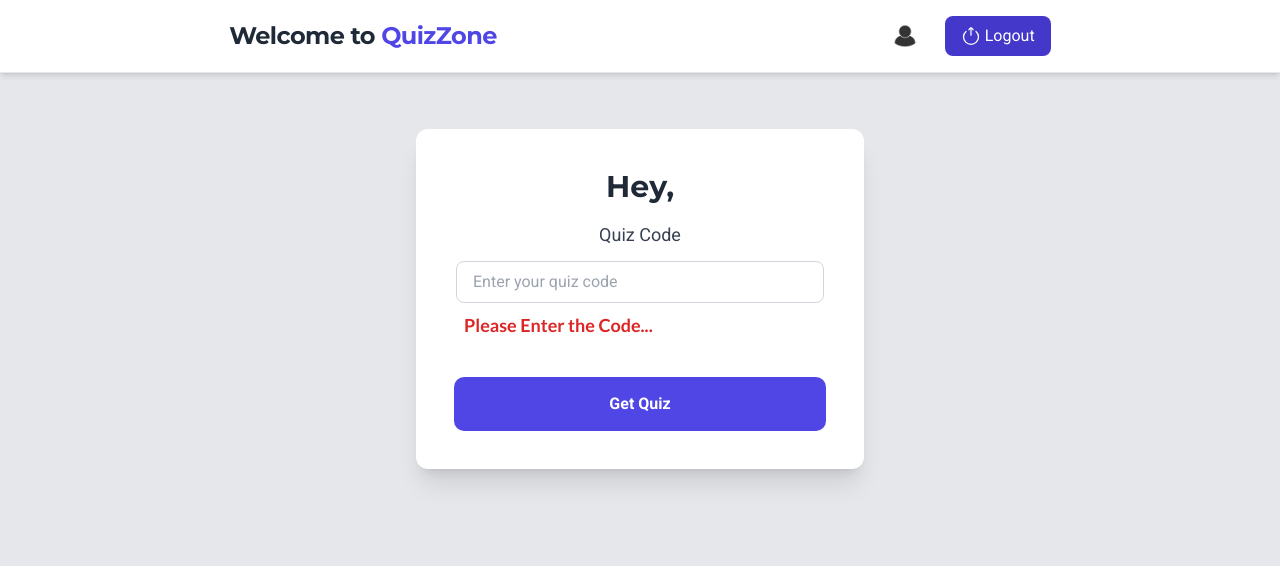
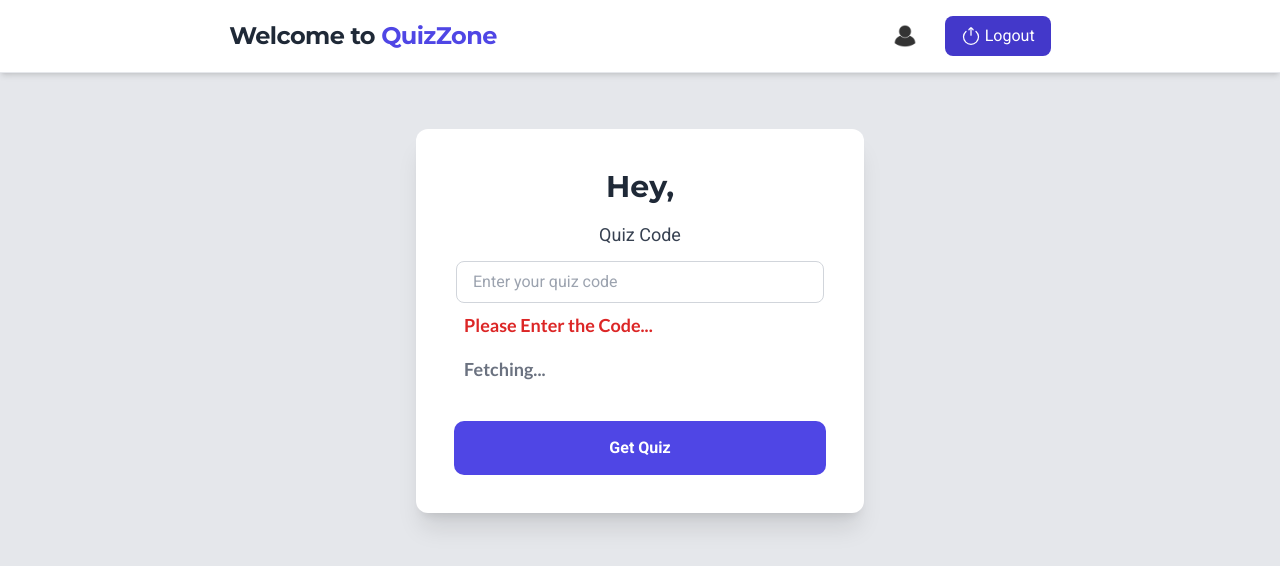
Before and after one commit to dhruvl2006/quizzone-frontened, a React (Vite) app: page /student in a window 1280 px wide. Both pictures are taken after a click on the button "Get Quiz". Shown: the top 566 px of the page. Built offline with nearby package versions, Linux system fonts and the light colour scheme.

Commit message:
Adding loader

```diff
--- a/src/pages/login/login-student.jsx
+++ b/src/pages/login/login-student.jsx
@@ -1,18 +1,20 @@
 import { useState, useContext } from "react";
 import { NavLink, useNavigate } from "react-router-dom";
 import UserContext from "../../context/UserContext";
+import Loader from "../../components/Loader";
 
 const Loginstudent = () => {
   const [studentemail, setStudentemail] = useState("");
   const [password, setPassword] = useState("");
   const [showPassword, setShowPassword] = useState(false);
   const [error, setError] = useState(false);
+  const [isLoading, setIsLoading] = useState(false);
   const navigate = useNavigate();
   const { setUser } = useContext(UserContext);
 
   async function loginstudent(event) {
     event.preventDefault();
-
+    setIsLoading(true);
     const response = await fetch(
       "https://quizzone-backend.onrender.com/studentlogin",
       {
@@ -37,12 +39,12 @@ const Loginstudent = () => {
       localStorage.setItem("studentemail", studentemail);
 
       setUser(true);
-      alert("Login successful");
       navigate("/student");
     } else {
       setError(true);
       return;
     }
+    setIsLoading(false);
   }
 
   return (
@@ -65,6 +67,7 @@ const Loginstudent = () => {
           </div>
           <div className="space-y-6 w-full">
             <h1 className="text-2xl font-bold text-center">Student Login</h1>
+            <div className="px-3">{isLoading && <Loader />}</div>
             <form onSubmit={loginstudent} className="space-y-6 w-full">
               <div>
                 <label
--- a/src/pages/studentpage.jsx
+++ b/src/pages/studentpage.jsx
@@ -2,6 +2,7 @@ import React, { useState } from "react";
 import Header from "../components/Header";
 import Instruction from "../components/Quiz";
 import { useParams } from "react-router-dom";
+import Loader from "../components/Loader";
 
 const Student = () => {
   const [code, setCode] = useState("");
@@ -9,6 +10,7 @@ const Student = () => {
   const [quizError, setQuizError] = useState(false);
   const [emptyError, setEmptyError] = useState(false);
   const [quizDetails, setQuizDetails] = useState(null);
+  const [isLoading, setIsLoading] = useState(false);
   const { id } = useParams();
 
   const username = localStorage.getItem("studentname");
@@ -23,6 +25,8 @@ const Student = () => {
 
   const fetchCode = async () => {
     try {
+      setIsLoading(true);
+      setQuizError(false);
       if (code.length === 0) {
         setEmptyError(true);
         return;
@@ -47,8 +51,10 @@ const Student = () => {
         setQuizError(false);
       } else {
         setQuizError(true);
+        setIsLoading(false);
         throw new Error("Quiz not found");
       }
+      setIsLoading(false);
     } catch (error) {
       console.log(error);
     }
@@ -96,6 +102,11 @@ const Student = () => {
                     Please Enter the Code...
                   </p>
                 )}
+                {isLoading && (
+                  <p className="p-2 text-lg text-start text-gray-500 font-bold">
+                    Fetching...
+                  </p>
+                )}
               </div>
               <button
                 className="w-full bg-indigo-600 text-white py-3 rounded-lg font-semibold hover:bg-white hover:text-indigo-600 border border-indigo-600 focus:outline-none focus:ring-2 focus:ring-indigo-600 transition duration-200"
```
Also changed, not shown: public/assets/noquiz.svg (deleted).
